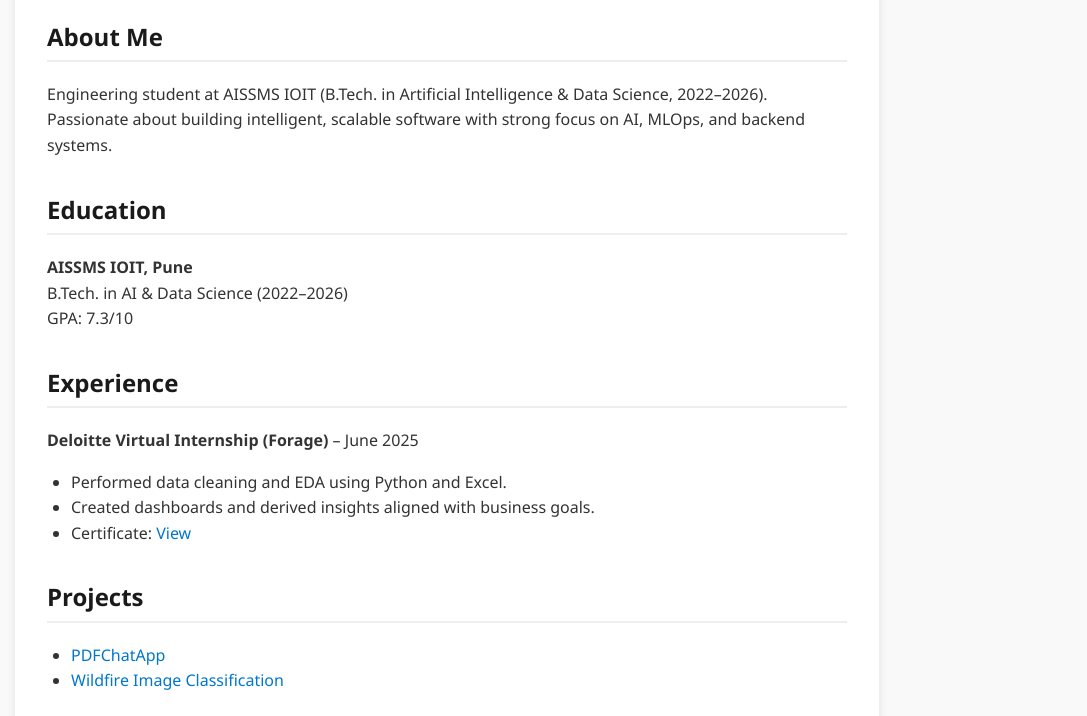
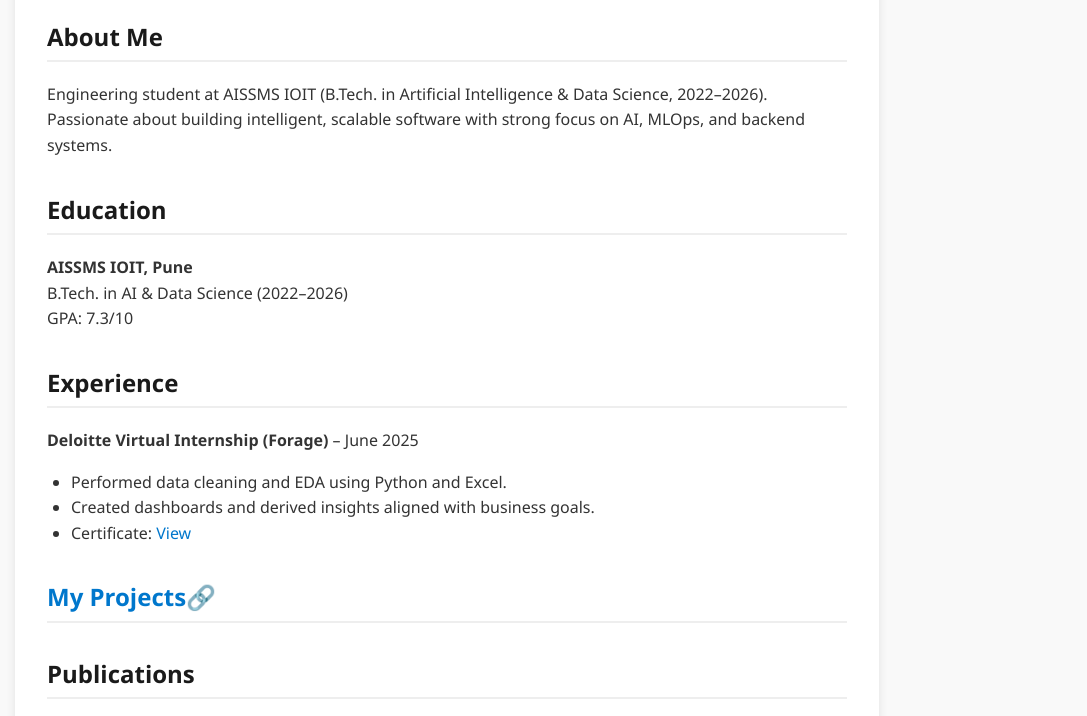
Before and after one commit to Frosty-8/Frosty-8, a plain HTML site: page index.html in a window 1280 px wide. Shown: the part 228-944 px from the top of the page, without its empty margins (193-1280 px from the left). Drawn offline with Linux system fonts and the light colour scheme.

Commit message:
Update index.html

```diff
--- a/index.html
+++ b/index.html
@@ -46,11 +46,7 @@
     </section>
 
     <section>
-      <h2>Projects</h2>
-      <ul>
-        <li><a href="projects/pdfchatapp.html">PDFChatApp</a></li>
-        <li><a href="projects/wildfire.html">Wildfire Image Classification</a></li>
-      </ul>
+      <h2><a href="projects/index.html">My Projects🔗</a></h2>
     </section>
 
     <section>
```
